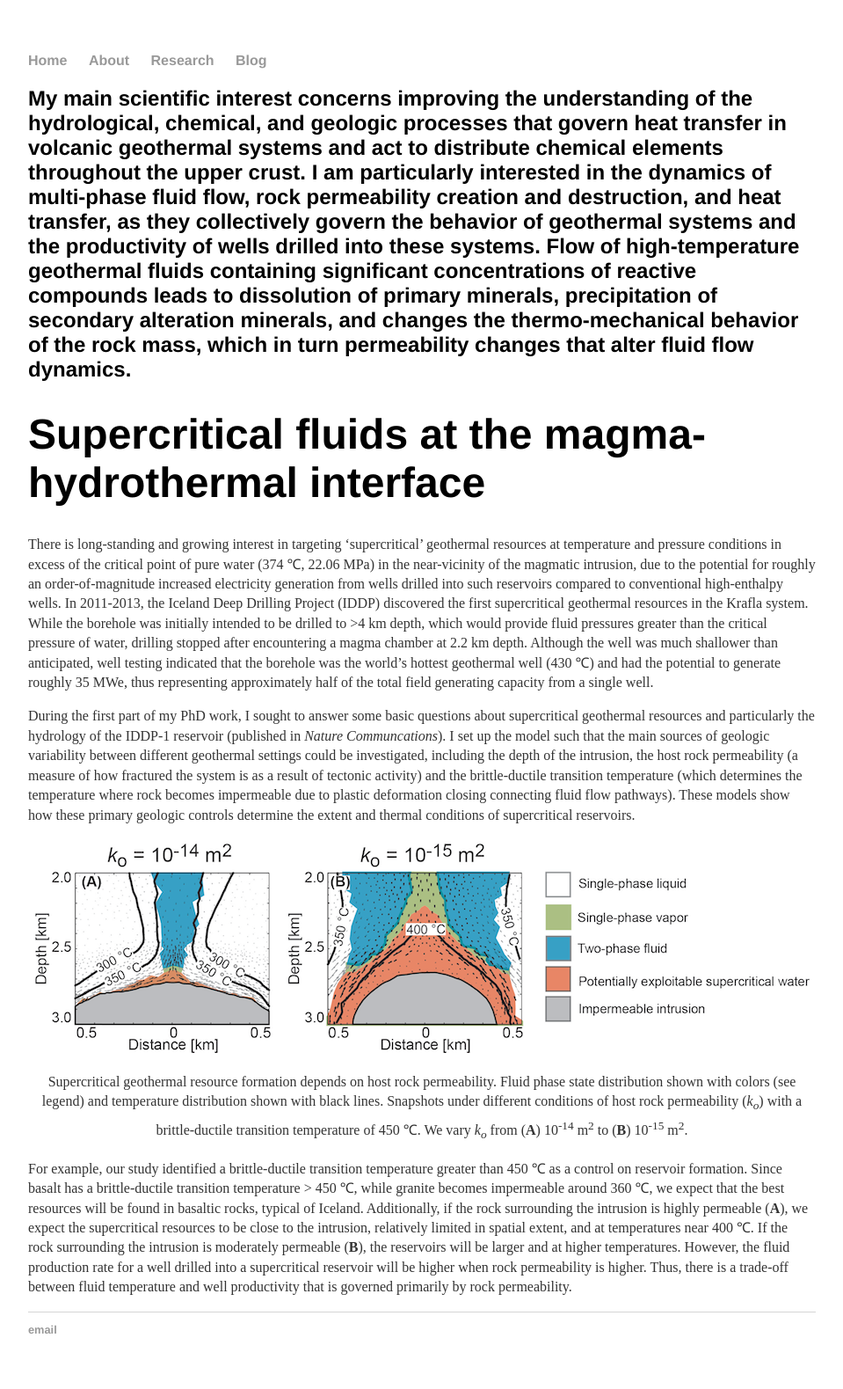
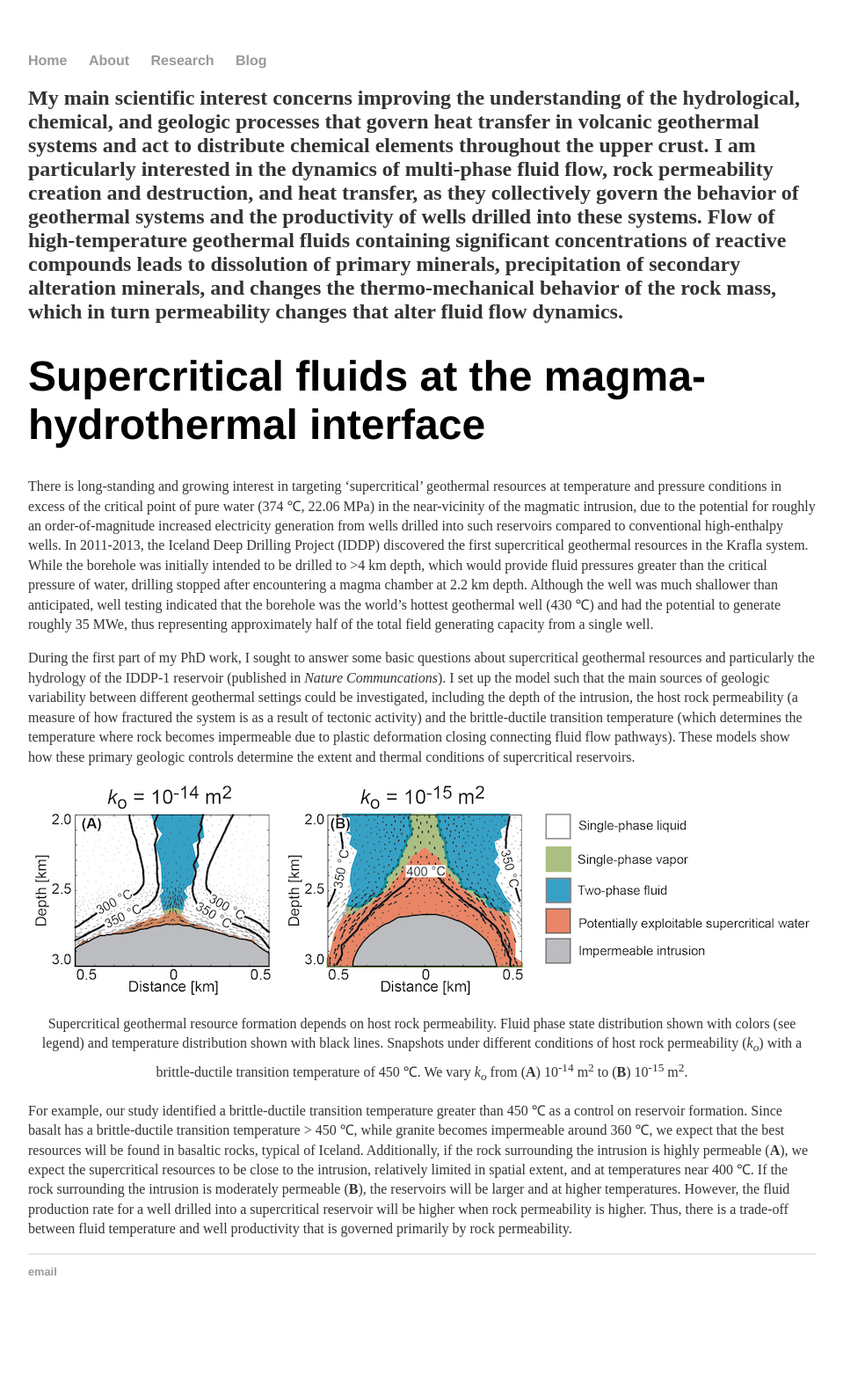
Before and after one commit to two-phaseflow/two-phaseflow.github.io, a Jekyll site: the page built from research/index.html, in a window 1280 px wide. Shown: the whole page at 88% size, without its empty margins (160-1119 px from the left). Built offline with Jekyll 4.4.1, drawn with Linux system fonts in a browser that asks for light colours; after the commit the page ends 1513 px from its top, so only the background shows below that.

Commit message:
Update main.css

```diff
--- a/css/main.css
+++ b/css/main.css
@@ -25,7 +25,7 @@ h1 {
 }
 h2 {
     font-size: 1.5em;
-    font-family:'Helvetica', 'Arial', 'Sans-Serif';
+     color: #333;
 }
 p {
     font-size: 1em;
```
